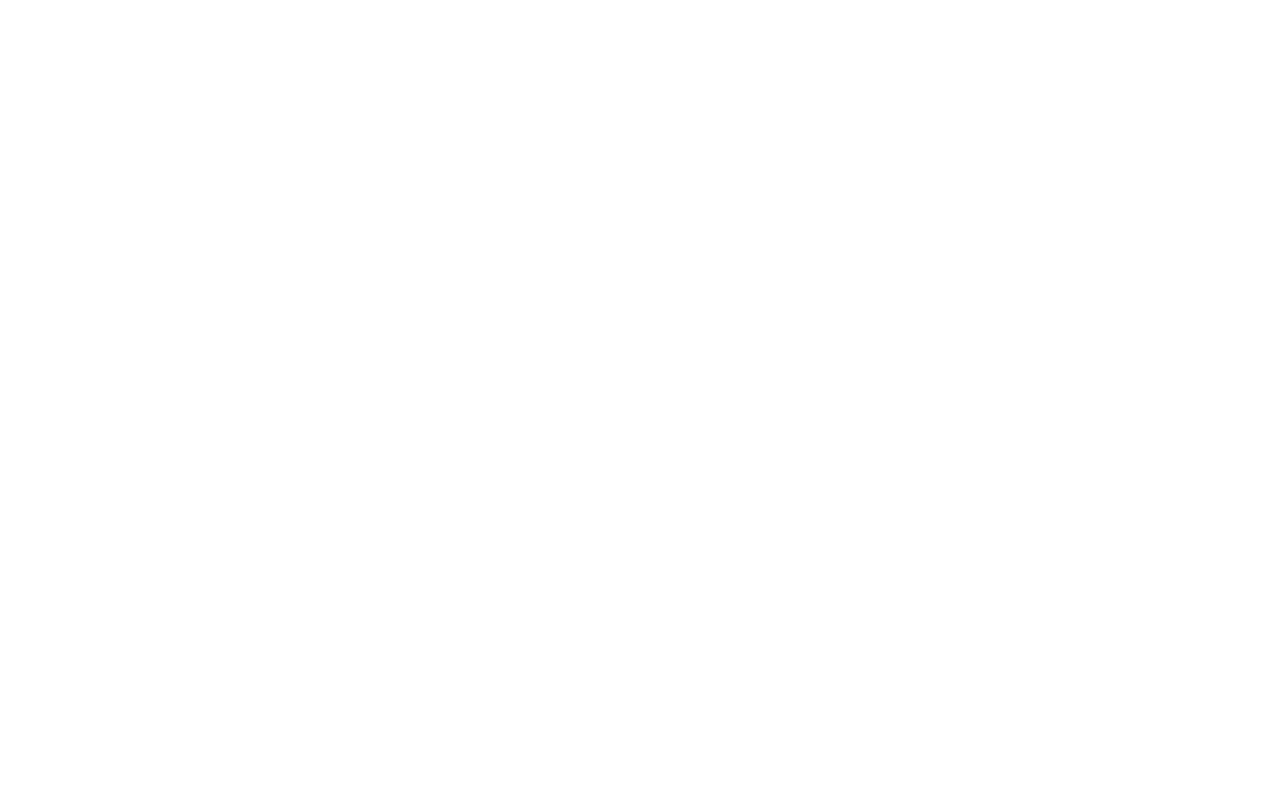
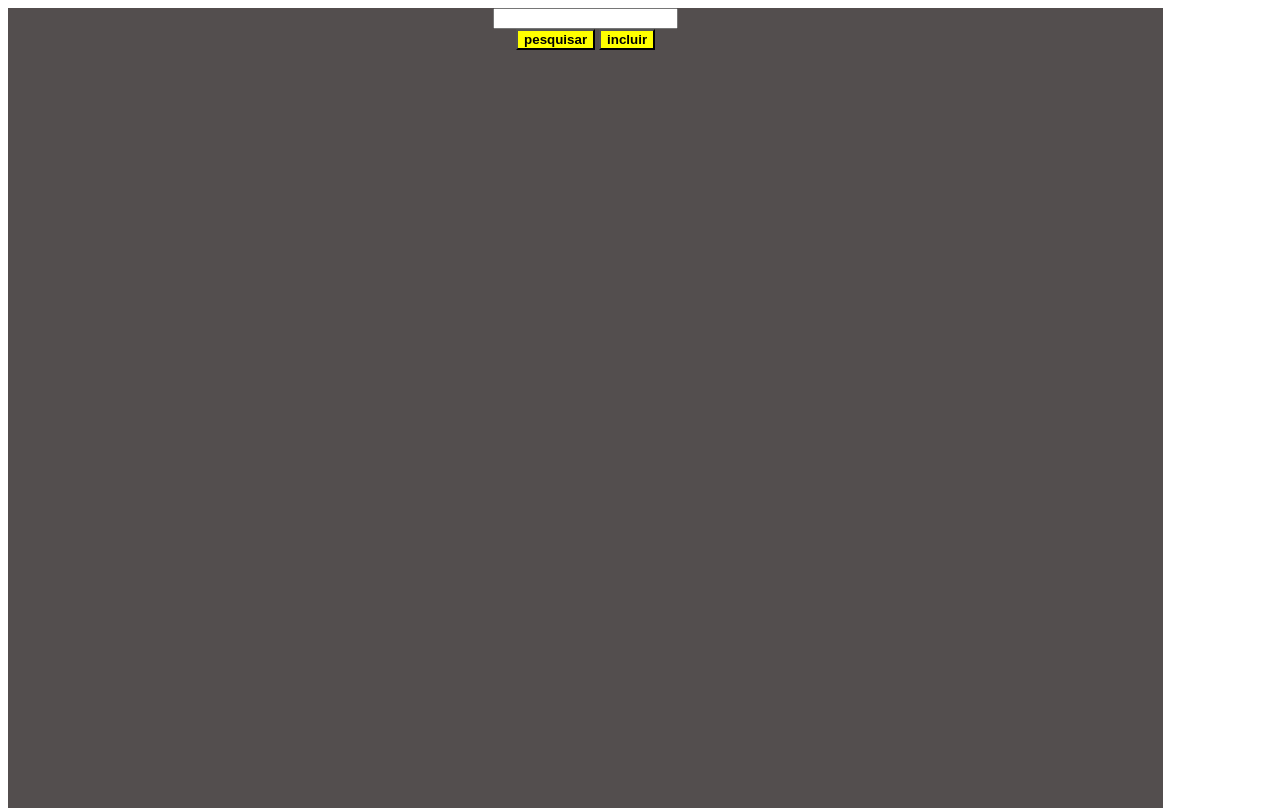
Before and after one commit to rodolfodicastro/fidelizei, a plain HTML site: page index.html in a window 1280 px wide. Drawn offline with Linux system fonts and the light colour scheme.

Commit message:
modificações e parendizado da primeira aula.

```diff
--- /dev/null
+++ b/core.js
@@ -0,0 +1,5 @@
+var inputTelefone = document.querySelector("#telefone")
+var btnPesquisar = document.querySelector("#pesquisar")
+
+btnPesquisar.addEventListener("click",function()
+{alert(inputTelefone.value)})
--- a/index.html
+++ b/index.html
@@ -1,14 +1,23 @@
 <!DOCTYPE html>
-<html lang="en">
+<html lang="pt">
 <head>
     <meta charset="UTF-8">
     <meta http-equiv="X-UA-Compatible" content="IE=edge">
     <meta name="viewport" content="width=device-width, initial-scale=1.0">
     <title>Document</title>
+    <link rel="stylesheet" href="style.css">
 </head>
 <body>
 
+<div class="container" >
+    <input id="telefone">
+    <br>
+    <button class="btn" id="pesquisar">pesquisar</button>
+    <button class="btn" id="incluir">incluir</button>
 
 
+</div>
+
 </body>
+<script src="core.js"></script>
 </html>
--- /dev/null
+++ b/style.css
@@ -0,0 +1,15 @@
+body,html{
+    height: 100%;
+    width: 95%;
+}
+
+.container{
+    text-align: center;
+    background-color: rgb(83, 78, 78);
+    height: 100%;
+    width: 100%;
+}
+.btn{
+    background-color: yellow;
+    font-weight: 600;
+}
```
